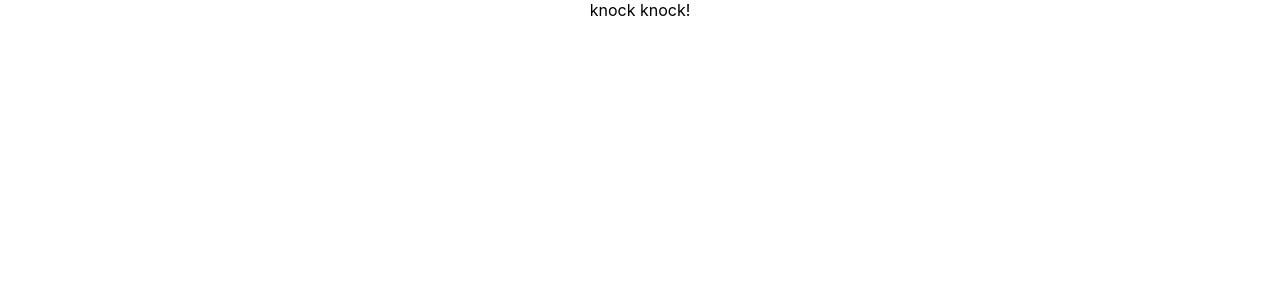
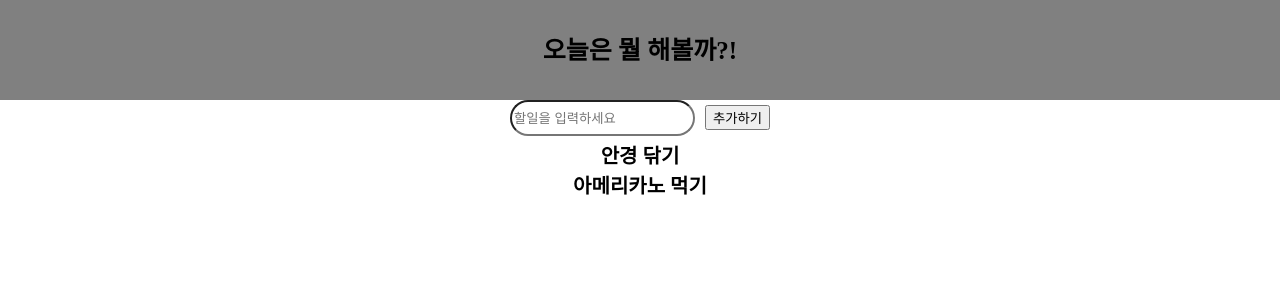
Before and after one commit to Raros17/todo-list-emotion, a React (Create React App) app: page / in a window 1280 px wide. Shown: the top 300 px of the page. Built offline with nearby package versions, Linux system fonts and the light colour scheme.

Commit message:
feat: 리스트 구조

```diff
--- a/public/index.html
+++ b/public/index.html
@@ -1,7 +1,7 @@
 <!DOCTYPE html>
 <html lang="en">
   <head>
-    <title>emotion todolist</title>
+    <title>CartList</title>
   </head>
   <body>
     <div id="root"></div>
--- a/src/App.js
+++ b/src/App.js
@@ -2,7 +2,20 @@
 function App() {
   return (
     <div className="App">
-      <div>knock knock!</div>
+      <section style={{backgroundColor:"gray", height:"100px", display:"flex", justifyContent:"center", alignItems:"center", fontSize:"25px", fontWeight:"800"}}>
+        오늘은 뭘 해볼까?!
+      </section>
+      <section>
+        <section>
+          <input type="text" placeholder='할일을 입력하세요' style={{height:"30px", borderRadius:"20px", marginRight:"10px"}}></input>
+          <button>추가하기</button>
+          </section>
+        <ul>
+          <li style={{marginTop:"10px", marginBottom:"10px", fontWeight:"800", fontSize:"20px"}}>안경 닦기</li>
+          <li style={{marginTop:"10px", marginBottom:"10px", fontWeight:"800", fontSize:"20px"}}>아메리카노 먹기</li>
+        </ul>
+        {/* 성공할 때마다 참 잘했어요 하면서 하트가 막 떠오르게 못함? */}
+      </section>
     </div>
   );
 }
--- a/src/index.js
+++ b/src/index.js
@@ -1,6 +1,7 @@
 import React from 'react';
 import ReactDOM from 'react-dom/client';
 import './index.css';
+import './reset.css'
 import App from './App';
 import reportWebVitals from './reportWebVitals';
 
@@ -10,8 +11,4 @@
     <App />
   </React.StrictMode>
 );
-
-// If you want to start measuring performance in your app, pass a function
-// to log results (for example: reportWebVitals(console.log))
-// or send to an analytics endpoint. Learn more: https://bit.ly/CRA-vitals
 reportWebVitals();
--- /dev/null
+++ b/src/reset.css
@@ -0,0 +1,48 @@
+/* http://meyerweb.com/eric/tools/css/reset/
+   v2.0 | 20110126
+   License: none (public domain)
+*/
+
+html, body, div, span, applet, object, iframe,
+h1, h2, h3, h4, h5, h6, p, blockquote, pre,
+a, abbr, acronym, address, big, cite, code,
+del, dfn, em, img, ins, kbd, q, s, samp,
+small, strike, strong, sub, sup, tt, var,
+b, u, i, center,
+dl, dt, dd, ol, ul, li,
+fieldset, form, label, legend,
+table, caption, tbody, tfoot, thead, tr, th, td,
+article, aside, canvas, details, embed,
+figure, figcaption, footer, header, hgroup,
+menu, nav, output, ruby, section, summary,
+time, mark, audio, video {
+	margin: 0;
+	padding: 0;
+	border: 0;
+	font-size: 100%;
+	font: inherit;
+	vertical-align: baseline;
+}
+/* HTML5 display-role reset for older browsers */
+article, aside, details, figcaption, figure,
+footer, header, hgroup, menu, nav, section {
+	display: block;
+}
+body {
+	line-height: 1;
+}
+ol, ul {
+	list-style: none;
+}
+blockquote, q {
+	quotes: none;
+}
+blockquote:before, blockquote:after,
+q:before, q:after {
+	content: '';
+	content: none;
+}
+table {
+	border-collapse: collapse;
+	border-spacing: 0;
+}
```
Also changed, not shown: 1 other file (tests, documents, lock files or other folders).
